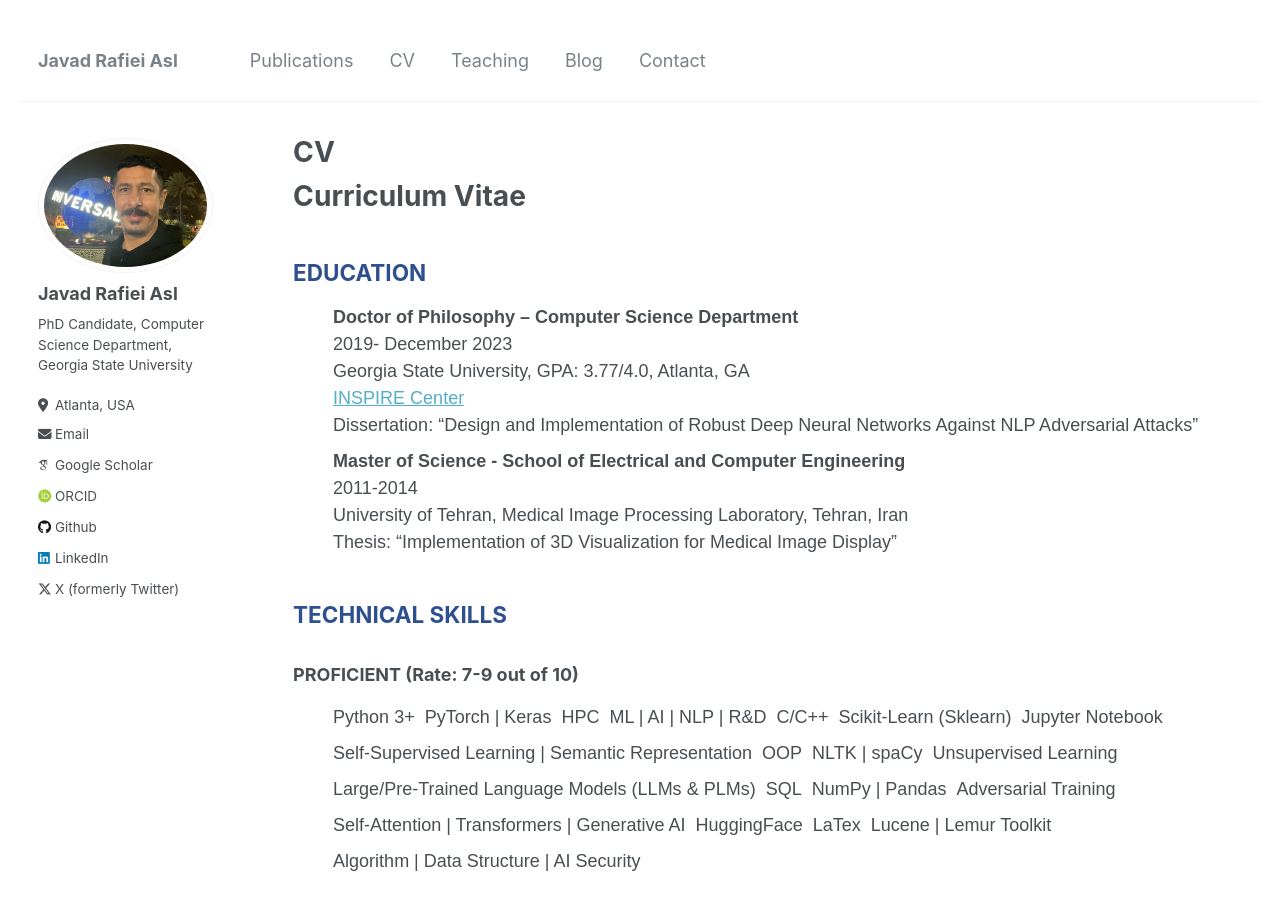
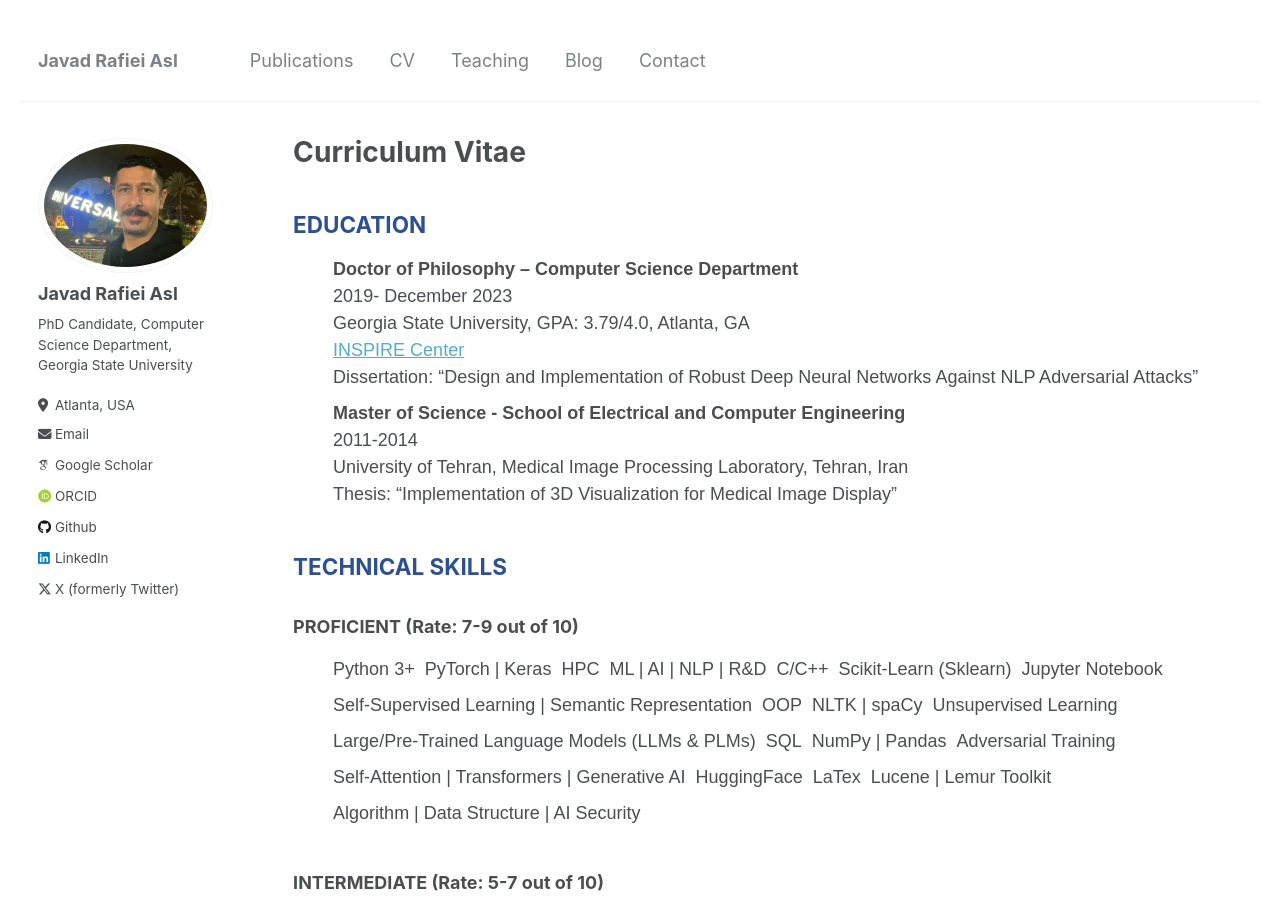
Before and after one commit to jasl1/jasl1.github.io, a Jekyll site: the page built from _pages/cv.md, in a window 1280 px wide and 900 px high. Built offline with Jekyll 4.4.1, drawn with Linux system fonts in a browser that asks for light colours; some web fonts are replaced.

Commit message:
Update cv.md

```diff
--- a/_pages/cv.md
+++ b/_pages/cv.md
@@ -1,6 +1,6 @@
 ---
 layout: archive
-title: "CV"
+title: "Curriculum Vitae"
 permalink: /cv/
 author_profile: true
 redirect_from:
@@ -24,11 +24,10 @@ redirect_from:
     </style>
 </head>
 <body>
-    <h1>Curriculum Vitae</h1>
     <div class="section">
         <h2>EDUCATION</h2>
         <ul>
-            <li><strong>Doctor of Philosophy – Computer Science Department</strong><br>2019- December 2023<br>Georgia State University, GPA: 3.77/4.0, Atlanta, GA<br><a href="https://inspire.gsu.edu/">INSPIRE Center</a><br>Dissertation: “Design and Implementation of Robust Deep Neural Networks Against NLP Adversarial Attacks”</li>
+            <li><strong>Doctor of Philosophy – Computer Science Department</strong><br>2019- December 2023<br>Georgia State University, GPA: 3.79/4.0, Atlanta, GA<br><a href="https://inspire.gsu.edu/">INSPIRE Center</a><br>Dissertation: “Design and Implementation of Robust Deep Neural Networks Against NLP Adversarial Attacks”</li>
             <li><strong>Master of Science - School of Electrical and Computer Engineering</strong><br>2011-2014<br>University of Tehran, Medical Image Processing Laboratory, Tehran, Iran<br>Thesis: “Implementation of 3D Visualization for Medical Image Display”</li>
         </ul>
     </div>
```
